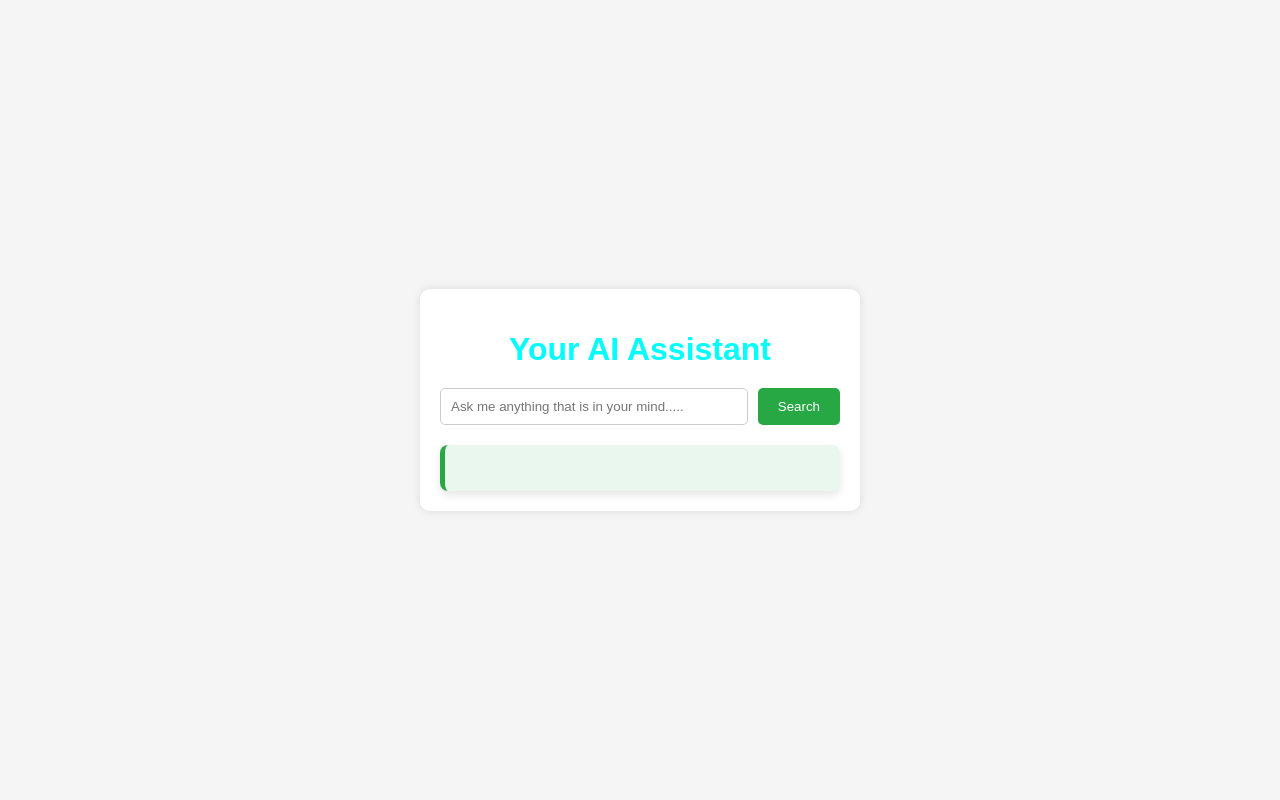
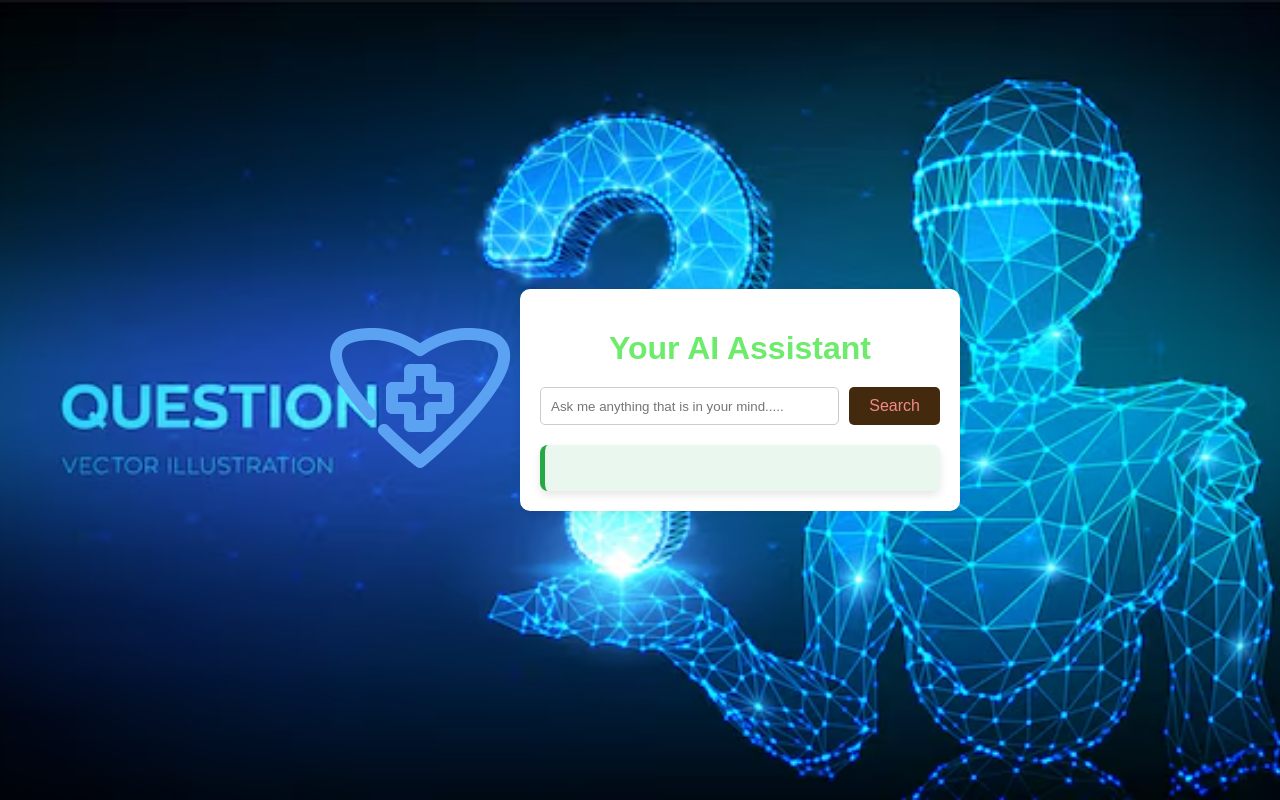
Before and after one commit to Ravi-Dahiya-00/web-a-thon, a plain HTML site: page looks.html in a window 1280 px wide. Drawn offline with Linux system fonts and the light colour scheme.

Commit message:
updating

```diff
--- a/looks.css
+++ b/looks.css
@@ -86,3 +86,16 @@ body {
 .main * {
   white-space: pre-wrap;
 }
+
+@font-face {
+  font-family: 'MyCustomFont';
+  src: url('font.jpg');
+
+
+  button:hover {
+    background-color: #333;
+    color: #36a8e5;
+    transition: background-color 0.4s, color 0.3s;
+  }
+
+}
--- a/looks.html
+++ b/looks.html
@@ -3,21 +3,62 @@
 <head>
   <meta charset="UTF-8">
   <meta name="viewport" content="width=device-width, initial-scale=1.0">
-  <title>Your AI Agent </title>
+  <title>Your AI Assistant</title>
   <link rel="stylesheet" href="looks.css">
+  <style>
+    /* Add a background image */
+    body {
+      background-image: url('background.jpg');
+      background-size: cover;
+      background-position: center;
+    }
+    /* Consistent color scheme */
+    .aqua {
+      color: #6deb6b;
+    }
+    /* Icon for search input field */
+    .search-container {
+      position: relative;
+    }
+    .search-container::before {
+      content: '\f002'; /* magnifying glass icon */
+      font-family: 'Font Awesome 5 Free';
+      position: absolute;
+      top: 10px;
+      left: 10px;
+      color: #f58bee;
+    }
+    /* Style the buttons */
+    .button {
+      background-color: #432a0e;
+      color: #f18989;
+      border: none;
+      padding: 10px 20px;
+      font-size: 16px;
+      cursor: pointer;
+    }
+    .button:hover {
+      background-color: #b2eb55;
+    }
+  </style>
 </head>
 <body>
+    <h1 class="font-family"></h1>
+  <div><img src="logo.png" alt="" class="logo"></div>
   <div class="container">
-    <h1 style="color: aqua;">Your AI Assistant</h1>
+    <h1 class="aqua">Your AI Assistant</h1>
     <div class="search-container">
       <input type="text" id="queryInput" placeholder="Ask me anything that is in your mind....." />
-      <button id="submitBtn">Search</button>
+      <button id="submitBtn" class="button">Search</button>
     </div>
-    <div id="loading" style="display:none;">Loading...</div>
+    <div id="loading" style="display:none;">
+      <pre>we are collecting data for you
+        please wait...</pre>
+      <i class="fas fa-spinner fa-spin" style="font-size: 24px;"></i>
+    </div>
     <div id="results"> <br></div>
     <div id="error" style="display:none;">An error occurred. Please try again.</div>
   </div>
-
   <script src="looks.js"></script>
 </body>
 </html>
--- a/looks.js
+++ b/looks.js
@@ -88,4 +88,14 @@ document.getElementById('submitBtn').addEventListener('click', async () => {
   } catch (error) {
     // ...
   }
+
+  const inputField = document.getElementById('myInputField');
+const submitButton = document.getElementById('mySubmitButton');
+
+inputField.addEventListener('keydown', function(event) {
+  if (event.key === 'Enter') {
+    event.preventDefault();
+    submitButton.click();
+  }
 });
+});
```
Also changed, not shown: zzz.html (added, +26 -0 lines), ai - Copy.jpeg (added), ai.jpeg (added), background.jpg (added), font.jpg (added).
